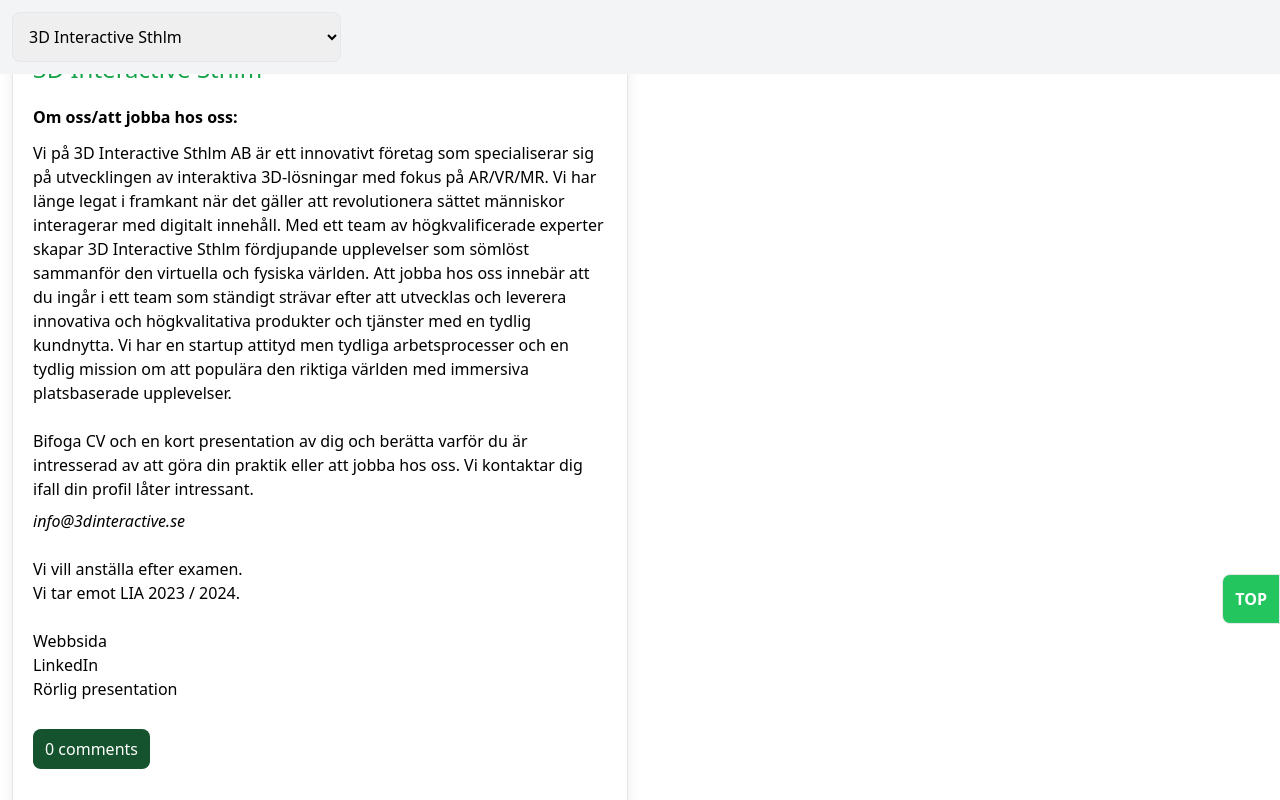
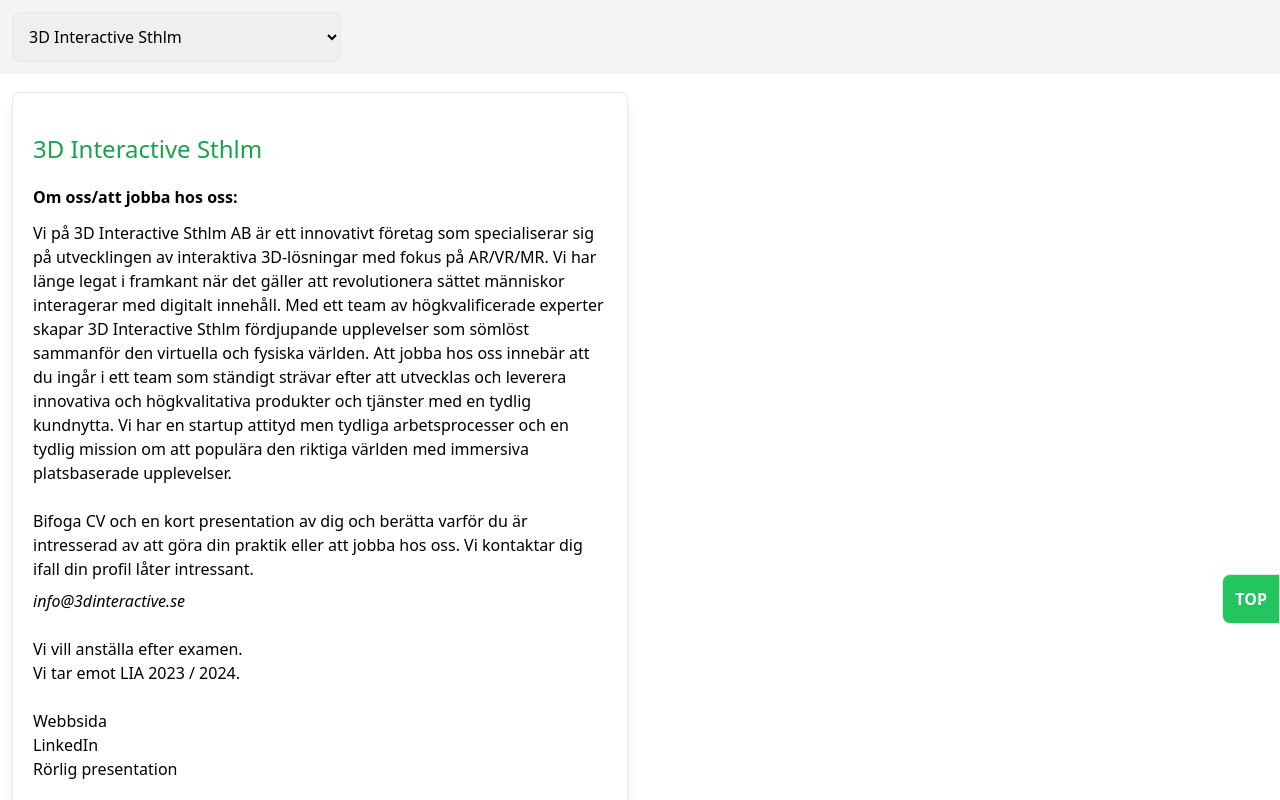
Before and after one commit to sofiaje/branchd, a Next.js app: page / in a window 1280 px wide. Shown: the top 800 px of the page. Built offline with nearby package versions, Linux system fonts and the light colour scheme.

Commit message:
margin scroll fix

```diff
--- a/src/pages/index.js
+++ b/src/pages/index.js
@@ -216,16 +216,16 @@
 
 
   return (
-    <>
+    <div className='max-w-2xl flex flex-col justify-center' id="top">
       <Header companys={companys} />
 
-      <main className='max-w-2xl flex flex-col justify-center' id="top">
+      <main className='flex flex-wrap relative mt-20'>
         {companys.map((company, i) => {
           return <Company key={i} company={company} userComments={userComments} setUserComments={setUserComments} />
         })}
       </main>
       <button onClick={() => handleClick()} className='p-3 fixed right-0 bottom-44 border rounded-tl-lg rounded-bl-lg bg-green-500 text-white font-bold'>TOP</button>
 
-    </>
+    </div>
   )
 }
```
